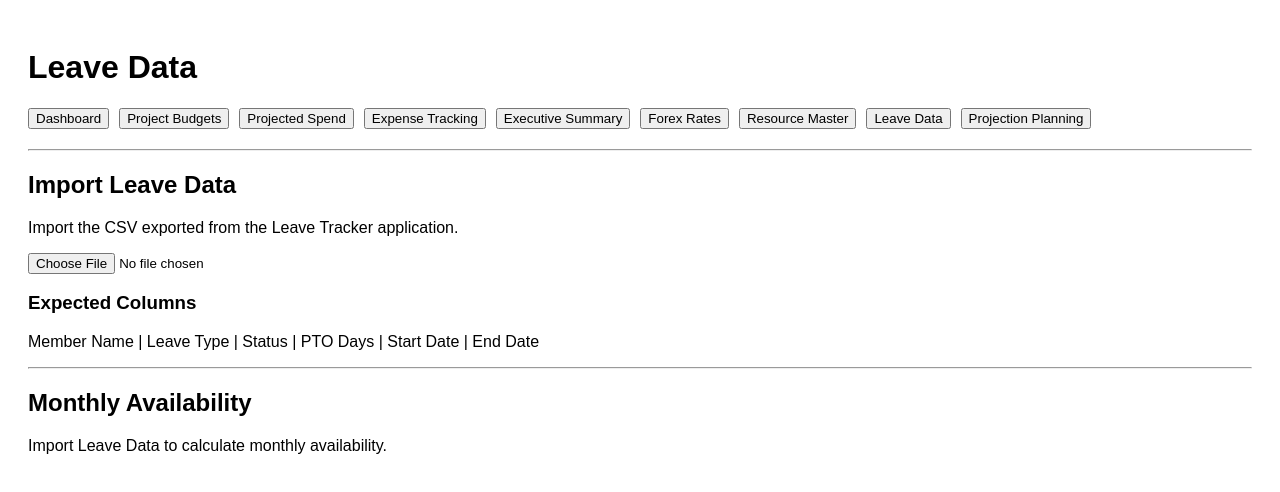
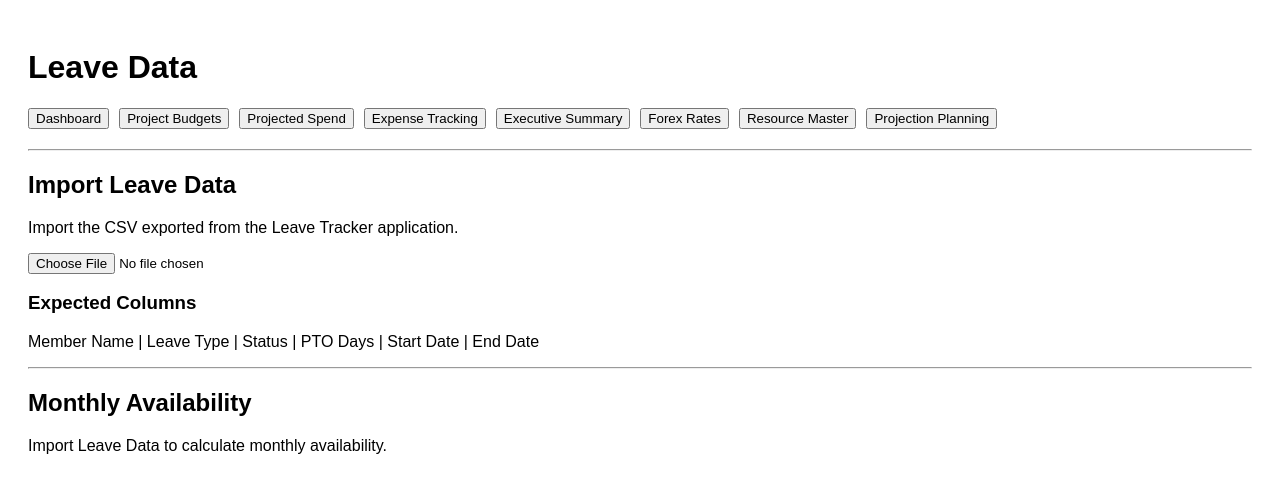
Before and after one commit to pinaki-GH/budget-tracker, a Next.js app: page /leave-data in a window 1280 px wide. Shown: the top 492 px of the page. Built offline with nearby package versions, Linux system fonts and the light colour scheme.

Commit message:
Update page.js

```diff
--- a/app/leave-data/page.js
+++ b/app/leave-data/page.js
@@ -1044,17 +1044,6 @@ export default function LeaveDataPage() {
         >
           <button>
             Resource Master
-          </button>
-        </Link>
-
-        <Link
-          href="/leave-data"
-          style={{
-            marginLeft: 10
-          }}
-        >
-          <button>
-            Leave Data
           </button>
         </Link>
 
```
